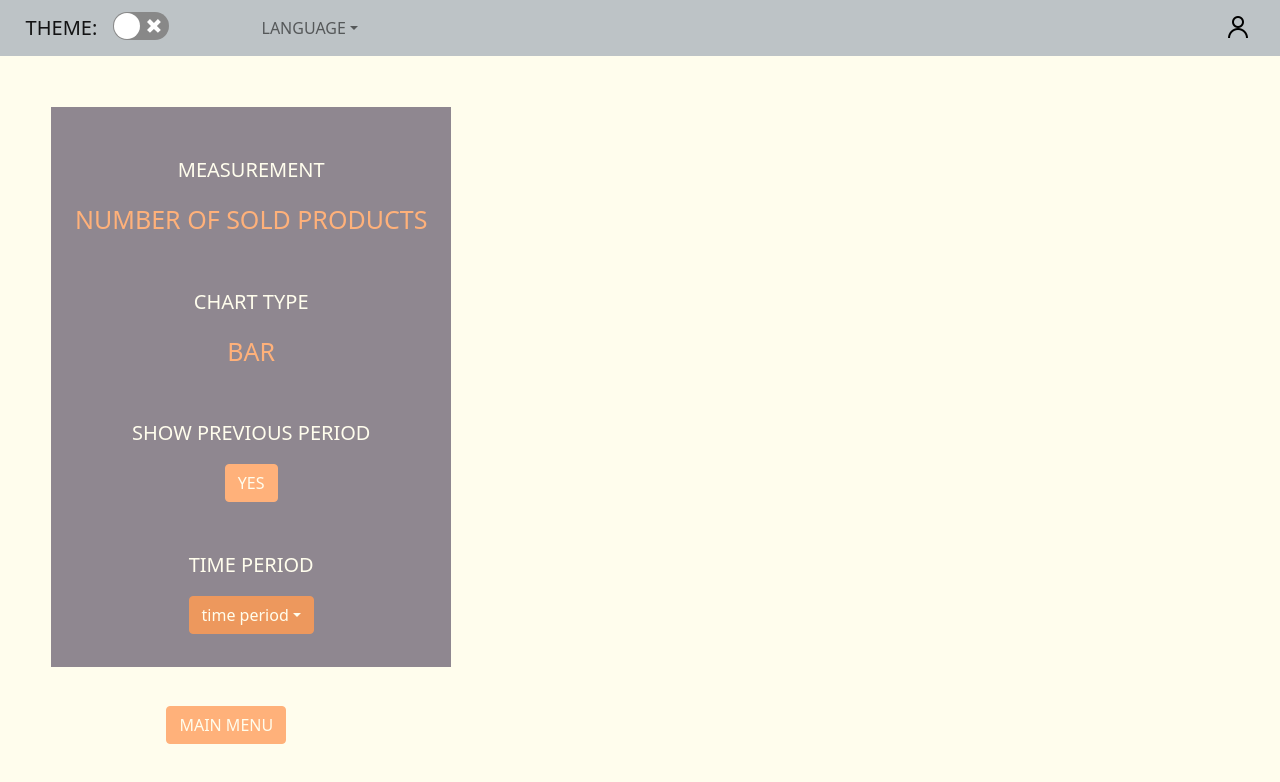
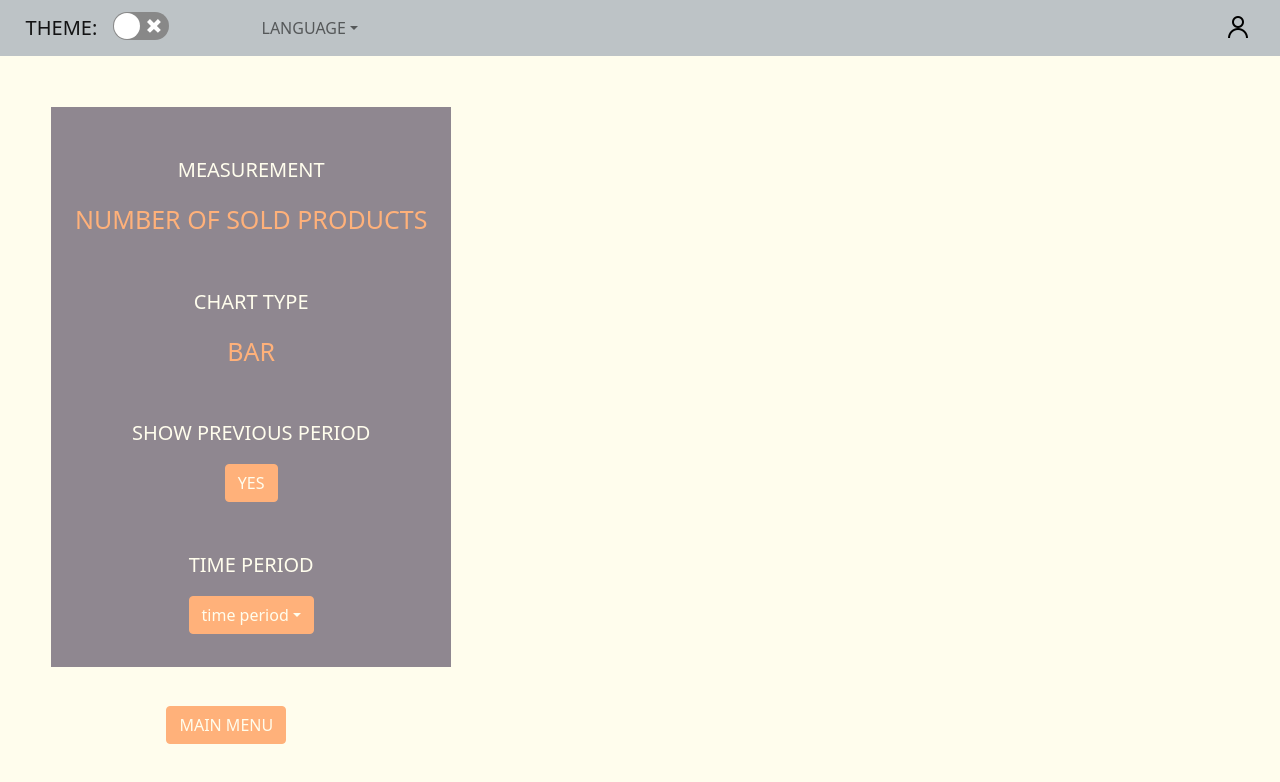
Before and after one commit to ksoloducha/dashboard, a React (Create React App) app: page / in a window 1280 px wide. Shown: the top 782 px of the page. Built offline with nearby package versions, Linux system fonts and the light colour scheme.

Commit message:
fixed dropdown hover and focus styling

```diff
--- a/src/index.css
+++ b/src/index.css
@@ -6,13 +6,13 @@
 }
 
 .secondary-button:hover,
-.btn-secondary.dropdown-toggle {
+.btn-secondary.dropdown-toggle:hover {
     background-color: #ED985D;
     border-color: #ED985D;
 }
 
 .secondary-button:focus,
-.btn-secondary.dropdown-toggle {
+.btn-secondary.dropdown-toggle:focus {
     background-color: #ED985D !important;
     border-color: #ED985D;
     box-shadow: none !important;
```
